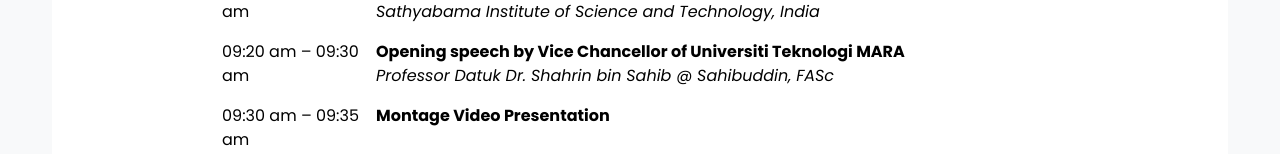
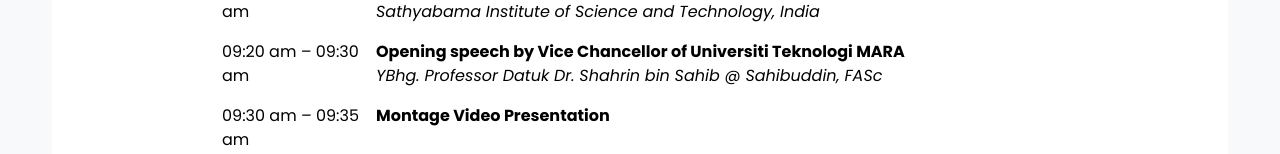
Before and after one commit to uicms2024/uicms2024.github.io, an Angular app: page /tentative in a window 1280 px wide. Shown: the part 551-705 px from the top of the page. Built offline with nearby package versions, Linux system fonts and the light colour scheme.

Commit message:
Update name. Add YBhg.

```diff
--- a/src/app/tentative/tentative.component.html
+++ b/src/app/tentative/tentative.component.html
@@ -52,7 +52,7 @@
                     MARA</span
                   ><br />
                   <span class="fst-italic"
-                    >Professor Datuk Dr. Shahrin bin Sahib &#64; Sahibuddin,
+                    >YBhg. Professor Datuk Dr. Shahrin bin Sahib &#64; Sahibuddin,
                     FASc</span
                   >
                 </td>
```
